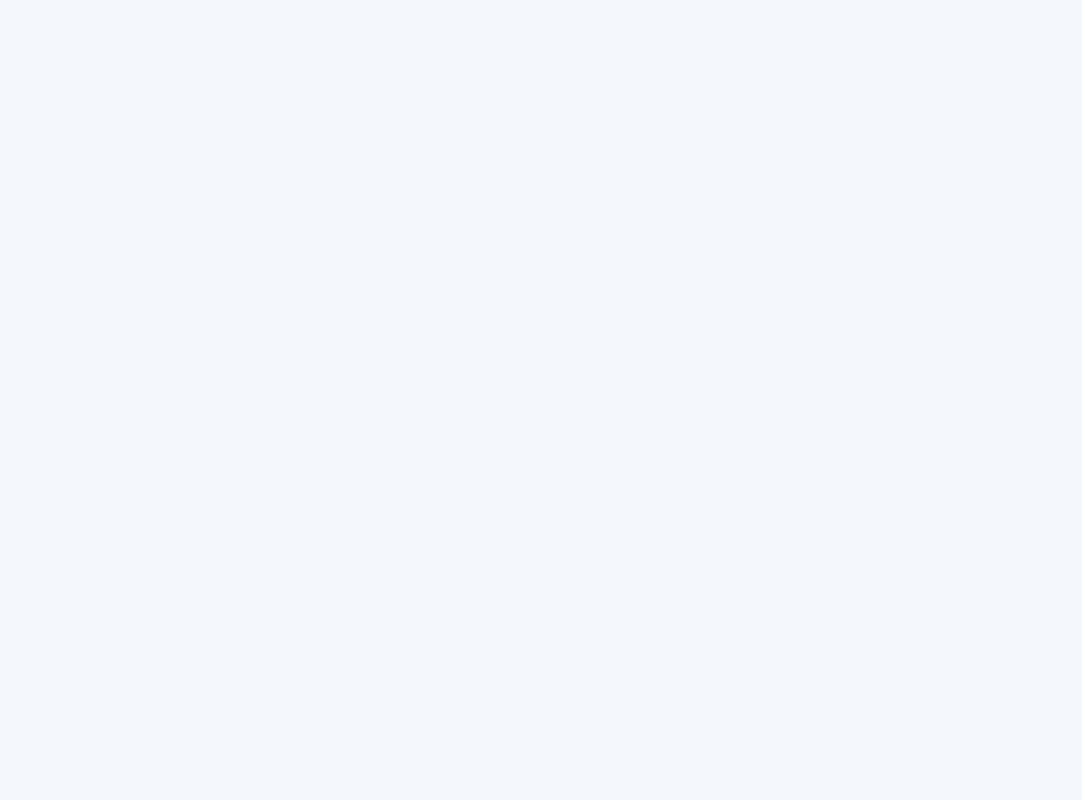
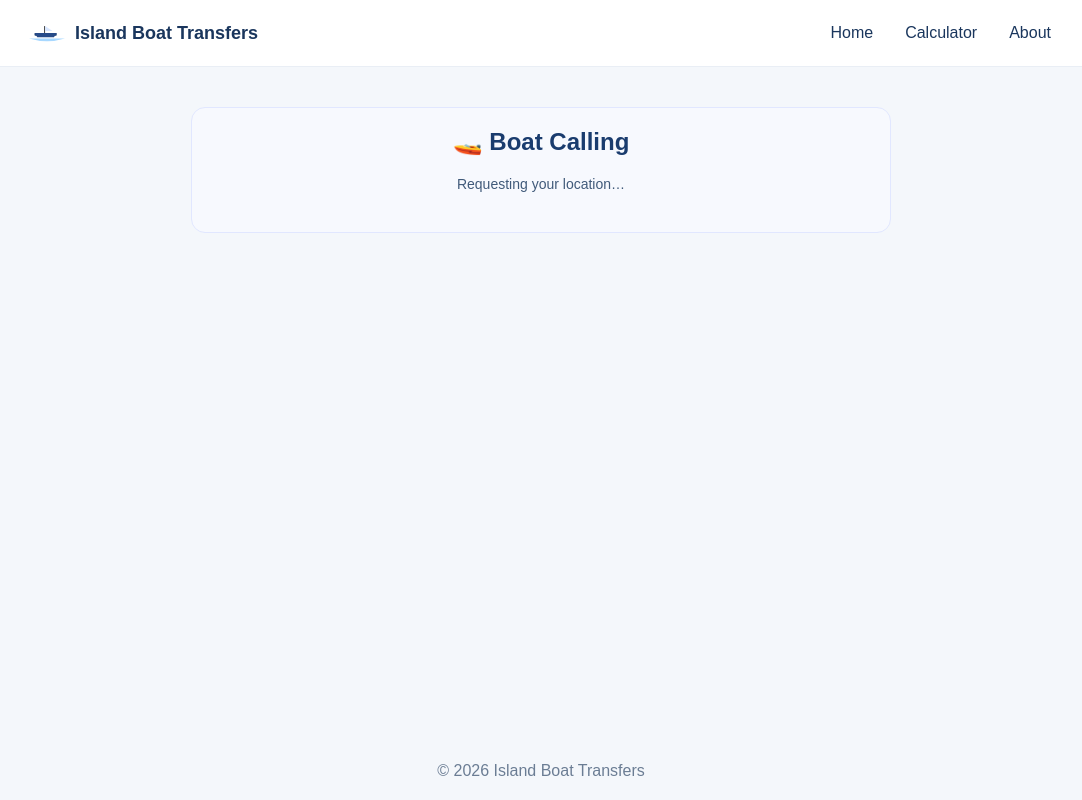
Before and after one commit to jadilovic/boat-transfers-frontend, a React (Create React App) app in the folder frontend/: page /boat-calling in a window 1280 px wide. Before the commit this address had no page. Shown: the whole page, without its empty margins (99-1181 px from the left). Built offline with nearby package versions, Linux system fonts and the light colour scheme; no server answers.

Commit message:
Created pages for boat calling and booking

```diff
--- a/frontend/src/App.css
+++ b/frontend/src/App.css
@@ -445,3 +445,13 @@ select {
   font-weight: 600;
   background: transparent;
 }
+
+.app-layout {
+  min-height: 100vh;          /* full viewport height */
+  display: flex;
+  flex-direction: column;
+}
+
+.app-content {
+  flex: 1;                    /* pushes footer down */
+}
--- a/frontend/src/App.js
+++ b/frontend/src/App.js
@@ -1,16 +1,16 @@
-import { BrowserRouter as Router, Routes, Route } from "react-router-dom";
-import "./App.css";
-
+import { Routes, Route } from "react-router-dom";
 import Landing from "./pages/Landing";
+import BoatCalling from "./pages/BoatCallingPage";
+import BoatBooking from "./pages/BoatBookingPage";
 import Calculator from "./pages/Calculator";
 
 export default function App() {
   return (
-    <Router>
-      <Routes>
-        <Route path="/" element={<Landing />} />
-        <Route path="/calculator" element={<Calculator />} />
-      </Routes>
-    </Router>
+    <Routes>
+      <Route path="/" element={<Landing />} />
+      <Route path="/calculator" element={<Calculator />} />
+      <Route path="/boat-calling" element={<BoatCalling />} />
+      <Route path="/boat-booking" element={<BoatBooking />} />
+    </Routes>
   );
 }
--- a/frontend/src/components/BoatCalling.js
+++ b/frontend/src/components/BoatCalling.js
@@ -1,8 +1,14 @@
 import { useEffect, useState } from "react";
 import "./BoatCalling.css";
 
+/* STATIC DOCK (does not change) */
+const SELECTED_DOCK = {
+  lat: 44.1104865,
+  lng: 15.2275032,
+  name: "Zadar Old Town",
+};
 
-export default function BoatCalling({ selectedDock }) {
+export default function BoatCalling() {
   const [userPosition, setUserPosition] = useState(null);
   const [distance, setDistance] = useState(null);
   const [allowed, setAllowed] = useState(false);
@@ -15,50 +21,44 @@ export default function BoatCalling({ selectedDock }) {
           lng: pos.coords.longitude,
         });
       },
-      () => {
-        setAllowed(false);
-      }
+      () => setAllowed(false)
     );
   }, []);
 
   useEffect(() => {
-    if (!userPosition || !selectedDock) return;
+    if (!userPosition) return;
 
     const dist = calculateDistance(
       userPosition.lat,
       userPosition.lng,
-      selectedDock.lat,
-      selectedDock.lng
+      SELECTED_DOCK.lat,
+      SELECTED_DOCK.lng
     );
 
     setDistance(dist);
-    setAllowed(dist <= 0.5); // km = 500m
-  }, [userPosition, selectedDock]);
+    setAllowed(dist <= 0.5);
+  }, [userPosition]); // ✅ ESLint happy
 
   return (
     <section className="boat-calling">
       <h2>🚤 Boat Calling</h2>
 
-      {!selectedDock && (
-        <p>Please select a pickup dock to continue.</p>
-      )}
+      {!userPosition && <p>Requesting your location…</p>}
 
-      {selectedDock && !allowed && (
+      {userPosition && !allowed && (
         <p className="error">
-          You are too far from this dock.
+          You are too far from <strong>{SELECTED_DOCK.name}</strong>.
           <br />
-          Move within <strong>500m</strong> to call a boat.
+          Move within <strong>500m</strong>.
         </p>
       )}
 
-      {selectedDock && allowed && (
+      {allowed && (
         <>
           <p className="success">
             You are within range ({Math.round(distance * 1000)}m)
           </p>
-          <button className="primary">
-            Call Available Boat
-          </button>
+          <button className="primary">Call Available Boat</button>
         </>
       )}
     </section>
@@ -70,6 +70,7 @@ function calculateDistance(lat1, lon1, lat2, lon2) {
   const R = 6371;
   const dLat = ((lat2 - lat1) * Math.PI) / 180;
   const dLon = ((lon2 - lon1) * Math.PI) / 180;
+
   const a =
     Math.sin(dLat / 2) ** 2 +
     Math.cos(lat1 * Math.PI / 180) *
--- a/frontend/src/components/Layout.js
+++ b/frontend/src/components/Layout.js
@@ -4,9 +4,13 @@ import "../App.css";
 
 export default function Layout({ children }) {
   return (
-    <div className="layout">
+    <div className="app-layout">
       <Navbar />
-      <main className="layout-main">{children}</main>
+
+      <main className="app-content">
+        {children}
+      </main>
+
       <Footer />
     </div>
   );
--- a/frontend/src/index.js
+++ b/frontend/src/index.js
@@ -3,13 +3,18 @@ import ReactDOM from 'react-dom/client';
 import './index.css';
 import App from './App';
 import reportWebVitals from './reportWebVitals';
+import { BrowserRouter } from "react-router-dom";
 
-const root = ReactDOM.createRoot(document.getElementById('root'));
+const root = ReactDOM.createRoot(document.getElementById("root"));
+
 root.render(
   <React.StrictMode>
-    <App />
+    <BrowserRouter>
+      <App />
+    </BrowserRouter>
   </React.StrictMode>
 );
+
 
 // If you want to start measuring performance in your app, pass a function
 // to log results (for example: reportWebVitals(console.log))
--- /dev/null
+++ b/frontend/src/pages/BoatBookingPage.js
@@ -0,0 +1,10 @@
+import Layout from "../components/Layout";
+import BoatBooking from "../components/BoatBooking";
+
+export default function BoatBookingPage() {
+  return (
+    <Layout>
+      <BoatBooking />
+    </Layout>
+  );
+}
--- /dev/null
+++ b/frontend/src/pages/BoatCallingPage.js
@@ -0,0 +1,10 @@
+import Layout from "../components/Layout";
+import BoatCalling from "../components/BoatCalling";
+
+export default function BoatCallingPage() {
+  return (
+    <Layout>
+      <BoatCalling />
+    </Layout>
+  );
+}
--- a/frontend/src/pages/Calculator.css
+++ b/frontend/src/pages/Calculator.css
@@ -195,10 +195,6 @@
    CALCULATOR HEADER
 ======================= */
 
-.calculator-header {
-  margin-bottom: 20px;
-}
-
 /* Mobile: center text + add vertical breathing room */
 @media (max-width: 768px) {
   .calculator-header {
@@ -215,3 +211,22 @@
     font-size: 14px;
   }
 }
+
+.calculator-page {
+  padding-top: 48px; /* space below navbar */
+  padding-bottom: 40px;
+}
+
+.calculator-container {
+  max-width: 700px;
+  margin: 0 auto;
+}
+
+.calculator-header {
+  text-align: center;
+  margin-bottom: 24px;
+}
+
+.calculator-header h2 {
+  margin-bottom: 8px;
+}
--- a/frontend/src/pages/Calculator.js
+++ b/frontend/src/pages/Calculator.js
@@ -98,7 +98,8 @@ export default function Calculator() {
 
   return (
     <Layout>
-      <div style={{ maxWidth: 700, margin: "0 auto" }}>
+      <div className="calculator-page">
+        <div className="calculator-container">
           <div className="calculator-header">
             <h2>Trip Price Calculator</h2>
             <p>Select your route and passengers to estimate price:</p>
@@ -205,6 +206,7 @@ export default function Calculator() {
             )}
           </div>
         </div>
+      </div>
     </Layout>
   );
 }
--- a/frontend/src/pages/Landing.js
+++ b/frontend/src/pages/Landing.js
@@ -1,13 +1,9 @@
 import Layout from "../components/Layout";
 import TransferChoice from "../components/TransferChoice";
-import BoatCalling from "../components/BoatCalling";
-import BoatBooking from "../components/BoatBooking";
 import "./Landing.css";
-import { useState } from "react";
 import { useNavigate } from "react-router-dom";
 
 export default function Landing() {
-  const [selectedTransfer, setSelectedTransfer] = useState(null); // "calling" or "booking"
   const navigate = useNavigate();
 
   return (
@@ -46,15 +42,13 @@ export default function Landing() {
         </div>
       </section>
 
-      {/* TRANSFER CHOICE CARDS */}
+      {/* TRANSFER CHOICE */}
       <TransferChoice
-        selected={selectedTransfer}
-        onSelect={setSelectedTransfer} // ✅ pass proper prop name
+        onSelect={(type) => {
+          if (type === "calling") navigate("/boat-calling");
+          if (type === "booking") navigate("/boat-booking");
+        }}
       />
-
-      {/* CONDITIONAL RENDERING OF TRANSFER FORMS */}
-      {selectedTransfer === "calling" && <BoatCalling />}
-      {selectedTransfer === "booking" && <BoatBooking />}
 
       {/* FEATURES */}
       <section className="features">
```
Lines whose indentation alone changed are shown as unchanged.
